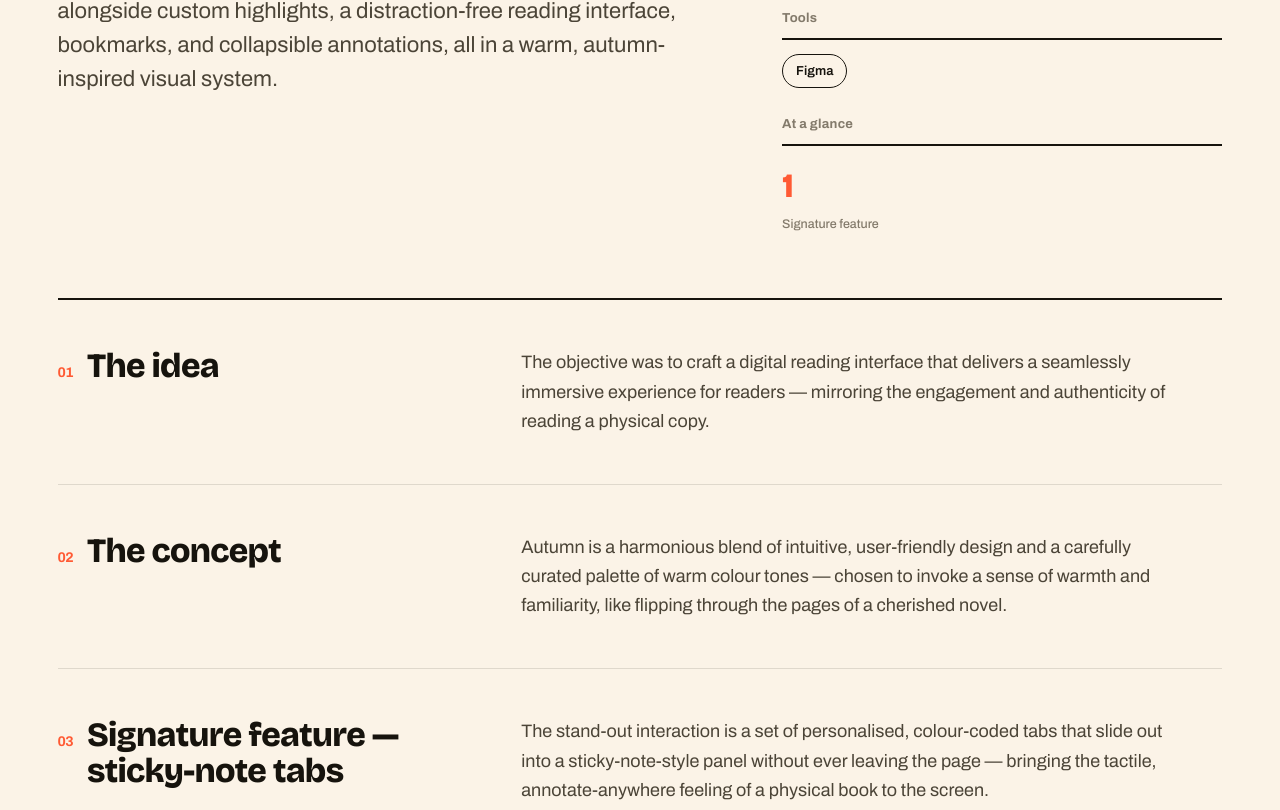
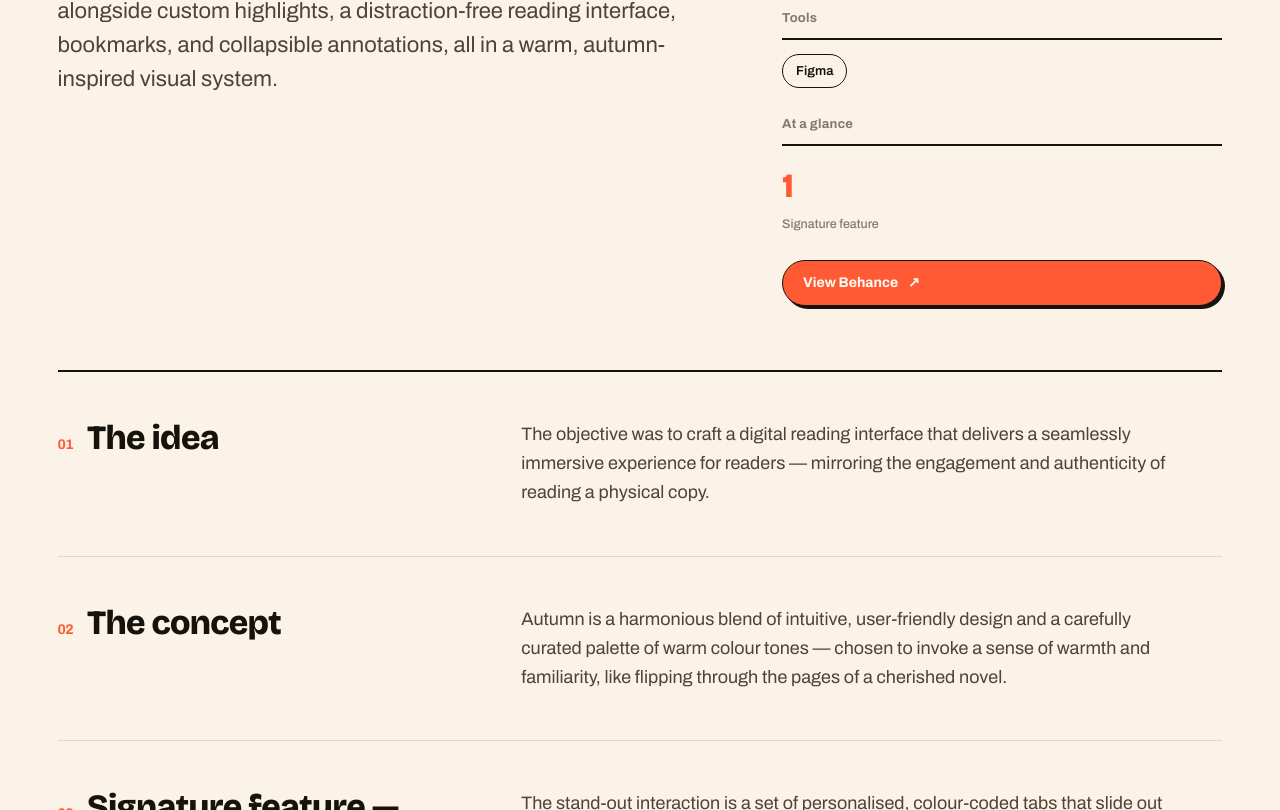
Before and after one commit to wasp0094/design-portfolio, a Next.js app: page /work/autumn in a window 1280 px wide. Shown: the part 1263-2073 px from the top of the page. Built offline with nearby package versions, Linux system fonts and the light colour scheme.

Commit message:
fix: improve cursor contrast and project link labels

```diff
--- a/app/globals.css
+++ b/app/globals.css
@@ -80,7 +80,7 @@ img, svg { display: block; max-width: 100%; }
   pointer-events: none; border-radius: 50%;
   transform: translate(-50%, -50%); will-change: transform;
 }
-.cursor-dot  { width: 8px; height: 8px; background: var(--ink); }
+.cursor-dot  { width: 8px; height: 8px; background: var(--paper); mix-blend-mode: difference; }
 .cursor-ring {
   width: 40px; height: 40px; border: 1.5px solid var(--ink);
   mix-blend-mode: difference;
--- a/app/work/[slug]/page.tsx
+++ b/app/work/[slug]/page.tsx
@@ -18,6 +18,20 @@ function prettify(file: string): string {
     .replace(/\s+/g, " ")
     .trim()
     .replace(/^./, (c) => c.toUpperCase());
+}
+
+function linkLabel(url: string): string {
+  let host = "";
+
+  try {
+    host = new URL(url).hostname.replace(/^www\./, "");
+  } catch {
+    return "View website";
+  }
+
+  if (host.includes("behance.net")) return "View Behance";
+  if (host.includes("dribbble.com")) return "View Dribbble";
+  return "View website";
 }
 
 export async function generateMetadata({
@@ -154,7 +168,7 @@ export default async function ProjectPage({
 
             {p.link && (
               <a className="side-link" href={p.link} target="_blank" rel="noopener noreferrer" data-hover>
-                View on Behance <span>↗</span>
+                {linkLabel(p.link)} <span>↗</span>
               </a>
             )}
           </Reveal>
--- a/lib/data.ts
+++ b/lib/data.ts
@@ -684,6 +684,7 @@ export const projects: Project[] = [
     tags: ["Mobile", "Interaction Design", "Reading", "Concept"],
     tools: ["Figma"],
     metrics: [{ value: "1", label: "Signature feature" }],
+    link: "https://www.behance.net/gallery/190310823/Autumn-UIUX-Design-eBook-Reader-Application",
     caseStudy: [
       {
         heading: "The idea",
```
